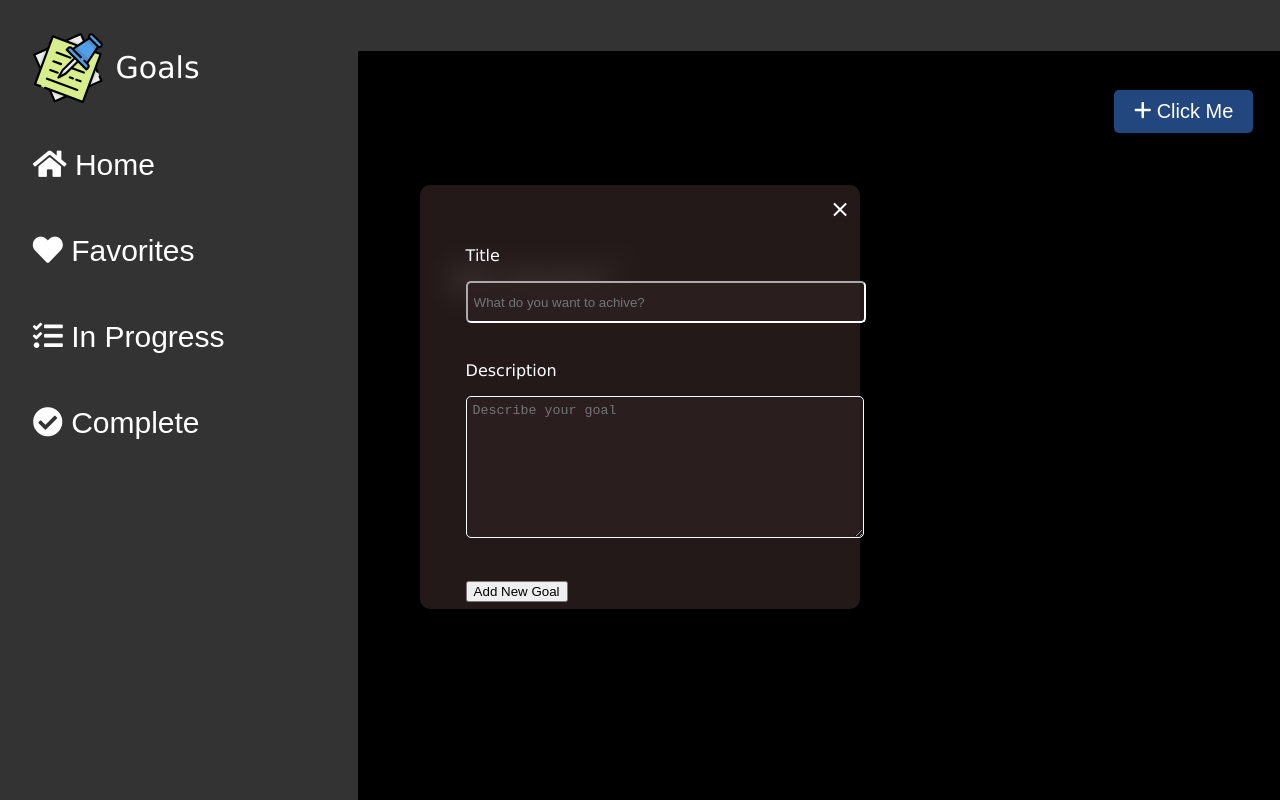
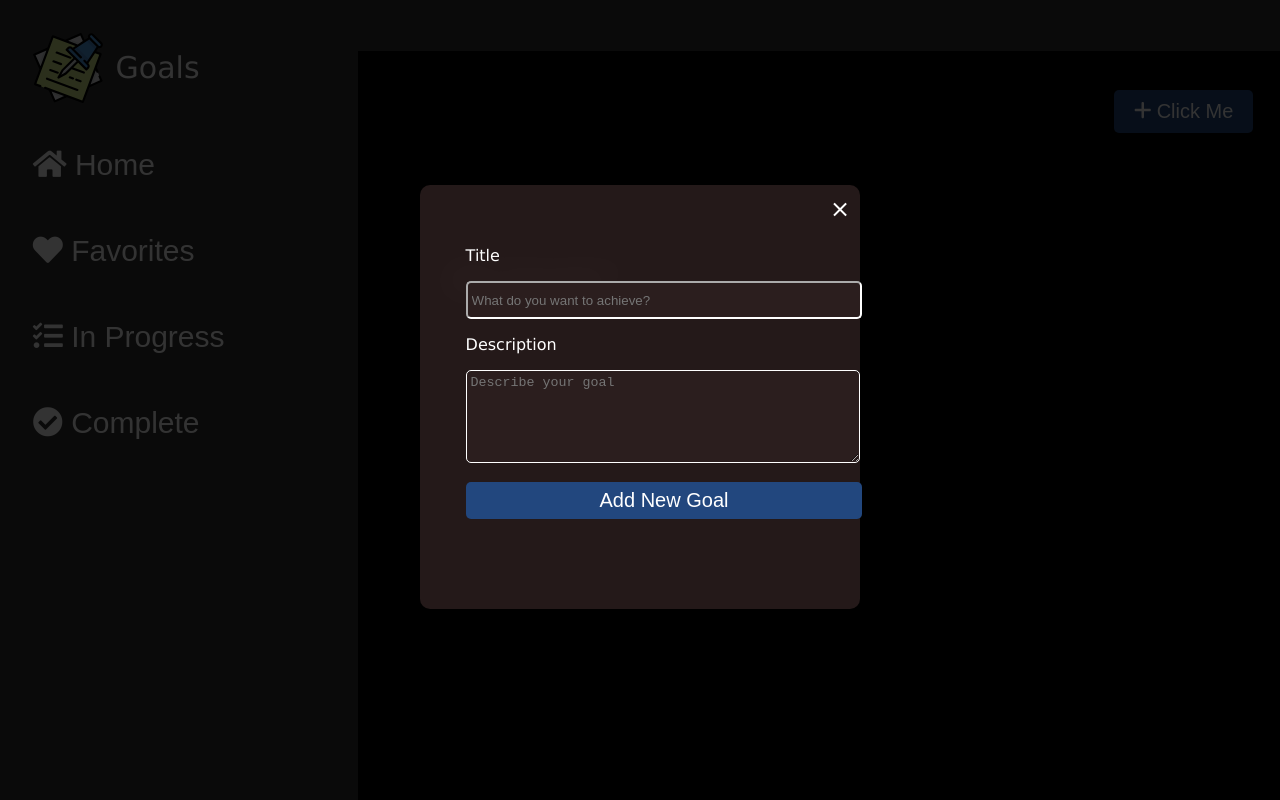
Before and after one commit to abiralmahmud42/New-One, a React (Vite) app in the folder frontend/: page / in a window 1280 px wide. Both pictures are taken after a click on the button "Click Me". Built offline with nearby package versions, Linux system fonts and the light colour scheme.

Commit message:
3rd commit

```diff
--- a/frontend/src/App.css
+++ b/frontend/src/App.css
@@ -169,14 +169,83 @@ nav ul li:hover {
   border-color: white;
   border-radius: 5px;
   background-color: rgba(45, 32, 32, 0.8);
-  padding: 6px;
+  padding: 4px;
+  color: white;
 }
 
 .nnn {
-  height: 10vw;
+  height: 6.5vw;
   width: 30vw;
   border-color: white;
   border-radius: 5px;
   background-color: rgba(45, 32, 32, 0.8);
-  padding: 6px;
+  padding: 4px;
+  color: white;
 }
+
+.center-button {
+  position: absolute;
+}
+
+.popup-overlay{
+  position: fixed;
+  top: 0;
+  left: 0;
+  width: 100%;
+  height: 100%;
+  background-color: rgba(0, 0, 0, 0.8); /* Semi-transparent black background */
+  z-index: 999;
+}
+
+.add-button {
+  width: 31vw;
+  background-color: #22477e;
+  border: none;
+  font-size: 20px;
+  color: white;
+  padding: 7px 10px;
+  border-radius: 5px;
+}
+
+
+.center-button:hover {
+  opacity: 0.8;
+}
+
+
+
+.form-group {
+  margin-bottom: 15px;
+}
+
+
+
+.add-button:hover {
+  opacity: 0.8;
+}
+
+
+.goals-list {
+  position: absolute;
+  top: 50%;
+  left: 35%;
+  color: white;
+  width: 60vw; /* Adjusted width to fit the container */
+}
+
+.goal-item {
+  background-color: #333;
+  padding: 15px;
+  border-radius: 5px;
+  margin-bottom: 10px;
+  color: white;
+}
+
+.goal-item h3 {
+  margin: 0 0 10px 0;
+}
+
+.goal-item p {
+  margin: 0;
+
+}
--- a/frontend/src/App.jsx
+++ b/frontend/src/App.jsx
@@ -5,31 +5,32 @@ import Home from './components/home'
 import Favorites from './components/favorites'
 import InProgress from './components/inProgress'
 import Complete from './components/complete'
+import ClickMe from './components/clickMe'
 
 function App() {
   const router = createBrowserRouter ([
     {
       path: "/",
-      element:  <> <Navbar/> <Home/> </>
+      element:  <> <Navbar/>  <Home/> </>
     },
     {
       path: "/favorites",
-      element:  <> <Navbar/> <Favorites/> </>
+      element:  <>  <Navbar/> <Favorites/> </>
     },
     {
       path: "/inProgress",
-      element:  <> <Navbar/> <InProgress/> </>
+      element:  <>  <Navbar/> <InProgress/> </>
     },
     {
       path: "/complete",
-      element:  <> <Navbar/> <Complete/>  </>
+      element:  <>  <Navbar/> <Complete/>  </>
     },
 
   ])
 
   return (
     <>
-
+      <ClickMe/>
       <RouterProvider router={router}/>
     </>
   )
--- /dev/null
+++ b/frontend/src/components/clickMe.jsx
@@ -0,0 +1,101 @@
+/* eslint-disable no-unused-vars */
+import React, { useState } from 'react';
+import { FontAwesomeIcon } from '@fortawesome/react-fontawesome';
+import { faPlus } from '@fortawesome/free-solid-svg-icons';
+
+const ClickMe = () => {
+  const [showPopup, setShowPopup] = useState(false);
+  const [title, setTitle] = useState('');
+  const [description, setDescription] = useState('');
+  const [goals, setGoals] = useState([]);
+
+  const handleButtonClick = () => {
+    setShowPopup(true);
+  };
+
+  const handleClosePopup = () => {
+    setShowPopup(false);
+    setTitle('');
+    setDescription('');
+  };
+
+  const handleTitleChange = (e) => {
+    setTitle(e.target.value);
+  };
+
+  const handleDescriptionChange = (e) => {
+    setDescription(e.target.value);
+  };
+
+  const handleSubmit = (e) => {
+    e.preventDefault();
+    const newGoal = { title, description };
+    setGoals([...goals, newGoal]);
+    handleClosePopup();
+  };
+
+  return (
+    <>
+      <button className="center-button" onClick={handleButtonClick}>
+        <FontAwesomeIcon icon={faPlus} /> Click Me
+      </button>
+
+      {showPopup && (
+        <div className="popup-overlay">
+          <div className="popup">
+            <div className="popup-content">
+              <span className="close" onClick={handleClosePopup}>
+                &times;
+              </span>
+              <form onSubmit={handleSubmit}>
+                <div className="pop">
+                  <div className="form-group">
+                    <p>Title</p>
+                    <input
+                      className="zzz"
+                      placeholder="What do you want to achieve?"
+                      type="text"
+                      id="title"
+                      value={title}
+                      onChange={handleTitleChange}
+                      required
+                    />
+                  </div>
+                  <div className="form-group">
+                    <p>Description</p>
+                    <textarea
+                      className="nnn"
+                      placeholder="Describe your goal"
+                      id="description"
+                      value={description}
+                      onChange={handleDescriptionChange}
+                      required
+                    ></textarea>
+                  </div>
+                  <div>
+                    <button className="add-button" type="submit">
+                      Add New Goal
+                    </button>
+                  </div>
+                </div>
+              </form>
+            </div>
+          </div>
+        </div>
+      )}
+
+      <div className='goal-box'>
+      <div className="goals-list">
+        {goals.map((goal, index) => (
+          <div key={index} className="goal-item">
+            <h3>{goal.title}</h3>
+            <p>{goal.description}</p>
+          </div>
+        ))}
+      </div>
+      </div>
+    </>
+  );
+};
+
+export default ClickMe;
--- a/frontend/src/components/complete.jsx
+++ b/frontend/src/components/complete.jsx
@@ -9,7 +9,7 @@ const complete = () => {
     <>
      <div className='home'>
       <div className="container">
-      <button className="center-button">  <FontAwesomeIcon icon={faPlus} />  Click Me</button>
+      {/* <button className="center-button">  <FontAwesomeIcon icon={faPlus} />  Click Me</button> */}
      </div>
      <div className="favorite-goals">
       <h1>Completed Goals</h1>
--- a/frontend/src/components/favorites.jsx
+++ b/frontend/src/components/favorites.jsx
@@ -8,7 +8,7 @@ const favorites = () => {
   return (
     <>
       <div className="container">
-      <button className="center-button">  <FontAwesomeIcon icon={faPlus} />  Click Me</button>
+      {/* <button className="center-button">  <FontAwesomeIcon icon={faPlus} />  Click Me</button> */}
      </div>
      <div className="favorite-goals">
       <h1>Favorite Goals</h1>
--- a/frontend/src/components/home.jsx
+++ b/frontend/src/components/home.jsx
@@ -1,84 +1,19 @@
 /* eslint-disable no-unused-vars */
 import React, { useState } from 'react';
-import { FontAwesomeIcon } from '@fortawesome/react-fontawesome';
-import { faPlus } from '@fortawesome/free-solid-svg-icons';
+
 
 const Home = () => {
-  const [showPopup, setShowPopup] = useState(false);
-  const [title, setTitle] = useState('');
-  const [description, setDescription] = useState('');
-
-  const handleButtonClick = () => {
-    setShowPopup(true);
-  };
-
-  const handleClosePopup = () => {
-    setShowPopup(false);
-    setTitle('');
-    setDescription('');
-  };
-
-  const handleTitleChange = (e) => {
-    setTitle(e.target.value);
-  };
-
-  const handleDescriptionChange = (e) => {
-    setDescription(e.target.value);
-  };
 
   return (
     <>
       <div className="home">
         <div className="container">
-          <button className="center-button" onClick={handleButtonClick}>
-            <FontAwesomeIcon icon={faPlus} /> Click Me
-          </button>
         </div>
         <div className="favorite-goals">
           <h1>All Goals</h1>
           <p>(0)</p>
-
         </div>
       </div>
-
-      {/* Popup */}
-      {showPopup && (
-        <div className="popup">
-          <div className="popup-content">
-            <span className="close" onClick={handleClosePopup}>
-              &times;
-            </span>
-            <form>
-              <div className='pop'>
-              <div className="form-group">
-                <p>Title</p>
-                <input
-                  className='zzz'
-                  placeholder='What do you want to achive?'
-                  type="text"
-                  id="title"
-                  value={title}
-                  onChange={handleTitleChange}
-                  required
-                />
-              </div>
-              <div className="form-group">
-                 <p>Description</p>
-                <textarea
-                  className='nnn'
-                  placeholder='Describe your goal'
-                  id="description"
-                  value={description}
-                  onChange={handleDescriptionChange}
-                  required
-                ></textarea>
-              </div>
-              <button type="submit">Add New Goal</button>
-              </div>
-            </form>
-          </div>
-        </div>
-      )}
     </>
   );
 };
--- a/frontend/src/components/inProgress.jsx
+++ b/frontend/src/components/inProgress.jsx
@@ -9,7 +9,7 @@ const inProgress = () => {
     <>
      <div className='home'>
       <div className="container">
-      <button className="center-button">  <FontAwesomeIcon icon={faPlus} />  Click Me</button>
+      {/* <button className="center-button">  <FontAwesomeIcon icon={faPlus} />  Click Me</button> */}
      </div>
      <div className="favorite-goals">
       <h1>In-Progress Goals</h1>
```
